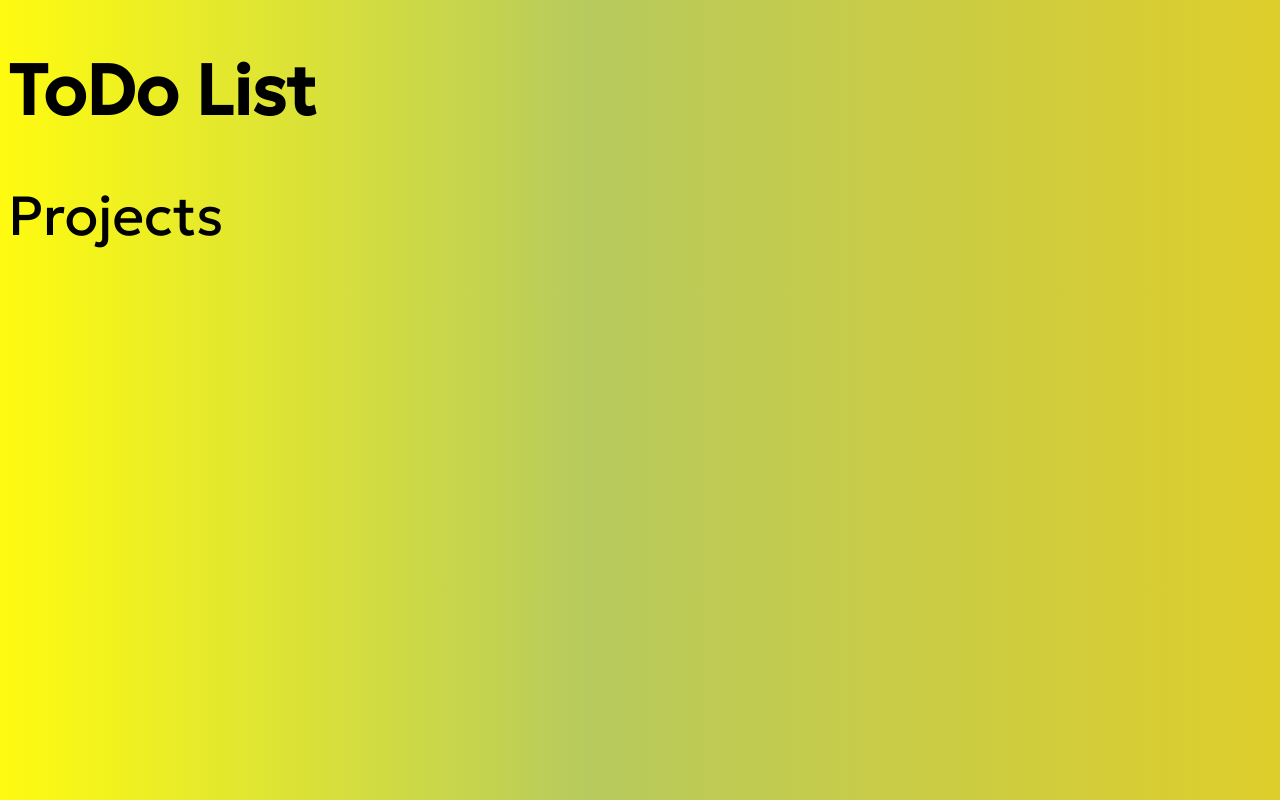
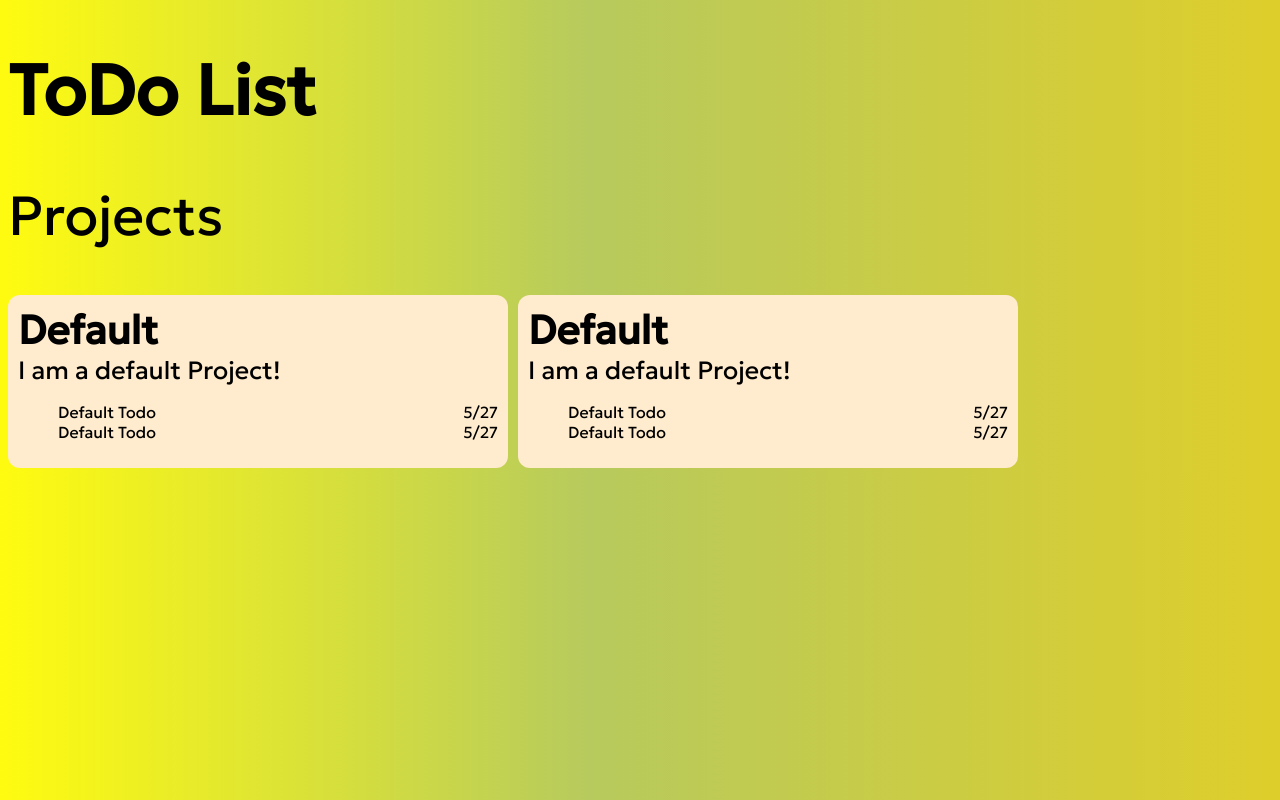
Before and after one commit to WilliamNorboe/ToDo-List, a website built with webpack: page dist/index.html in a window 1280 px wide. Built offline with nearby package versions, Linux system fonts and the light colour scheme.

Commit message:
Load default projects on the page

```diff
--- a/src/index.js
+++ b/src/index.js
@@ -1,32 +1,6 @@
 import './style.css'
 import {todo, project} from './factories.js'
-// const todo = () => {
-//      let title;
-//      let description;
-//      let dueDate;
-//      let priority;
-//      let notes;
-//      let completed;
-//      return{title,
-//         description,
-//         dueDate,
-//         priority,
-//         notes,
-//         completed,
-//     };
-// };
-
-// const project = () => {
-//     let title;
-//     let description;
-//     let todos = [];
-//     return{title,
-//         title,
-//         description,
-//         todos,
-//     };
-// };
-
+import {loadProjects} from './loadProjects.js'
 
 let contentDIV = document.querySelector("#content");
 
@@ -42,4 +16,12 @@ contentDIV.appendChild(titleH2);
 let defaultProject = project();
 defaultProject.title = "Default";
 defaultProject.description = "I am a default Project!";
+let defaultTodo = todo();
+defaultTodo.title = "Default Todo";
+defaultTodo.dueDate = "5/27";
+
+defaultProject.todos = [defaultTodo, defaultTodo];
 let projects = [defaultProject];
+projects.push(defaultProject);
+
+loadProjects(projects);
--- a/src/loadProjects.js
+++ b/src/loadProjects.js
@@ -0,0 +1,52 @@
+import {todo, project} from './factories.js'
+
+let contentDIV = document.querySelector('#content');
+
+function loadProjects(projects){
+    let projectsDIV = document.createElement("div");
+    projectsDIV.classList.add("projects");
+    contentDIV.appendChild(projectsDIV);
+
+    for(let i = 0; i < projects.length; ++i){
+        let curProject = document.createElement("div");
+        curProject.classList.add("project");
+
+        let ProjectTitleDiv = document.createElement("div");
+        ProjectTitleDiv.classList.add("projectTitle");
+        ProjectTitleDiv.textContent = projects[i].title;
+
+        let ProjectDesDiv = document.createElement("div");
+        ProjectDesDiv.classList.add("projectDes");
+        ProjectDesDiv.textContent = projects[i].description;
+
+        curProject.appendChild(ProjectTitleDiv);
+        curProject.appendChild(ProjectDesDiv);
+
+
+        let list = document.createElement("ul");
+        for(let j = 0; j < projects[i].todos.length; ++j){
+            let todoDiv = document.createElement("div");
+            todoDiv.classList.add("todo");
+
+            let todoTitleDiv = document.createElement("div");
+            todoTitleDiv.classList.add("todoTitle");
+            todoTitleDiv.textContent = projects[i].todos[j].title;
+            todoDiv.appendChild(todoTitleDiv);
+
+            let todoDueDate = document.createElement("div");
+            todoDueDate.classList.add("todoDueDate");
+            todoDueDate.textContent = projects[i].todos[j].dueDate;
+            todoDiv.appendChild(todoDueDate);
+
+            list.appendChild(todoDiv);
+        }
+
+        curProject.appendChild(list);
+
+        projectsDIV.appendChild(curProject);
+    }
+}
+
+export{
+    loadProjects,
+}
--- a/src/style.css
+++ b/src/style.css
@@ -1,4 +1,8 @@
 @import url('https://fonts.googleapis.com/css2?family=Geologica&display=swap');
+
+*{
+    box-sizing: border-box;
+}
 body{
     background-color: #fffb10;
     background-image: linear-gradient(90deg, #fffb10 0%, #b7ca5d 46%, #dece2b 100%);
@@ -13,3 +17,29 @@ h2{
     font-size: 55px;
     font-weight: normal;
 }
+
+.projects{
+    display: grid;
+    grid-template-columns: repeat(auto-fit, 500px);
+    gap: 10px;
+}
+
+.project{
+    background-color: blanchedalmond;
+    border-radius: 12px;
+    padding: 10px;
+}
+
+.projectTitle{
+    font-size: 40px;
+    font-weight: bold;
+}
+
+.projectDes{
+    font-size: 25px;
+}
+
+.todo{
+    display: flex;
+    justify-content: space-between;
+}
```
Also changed, not shown: dist/main.js.
